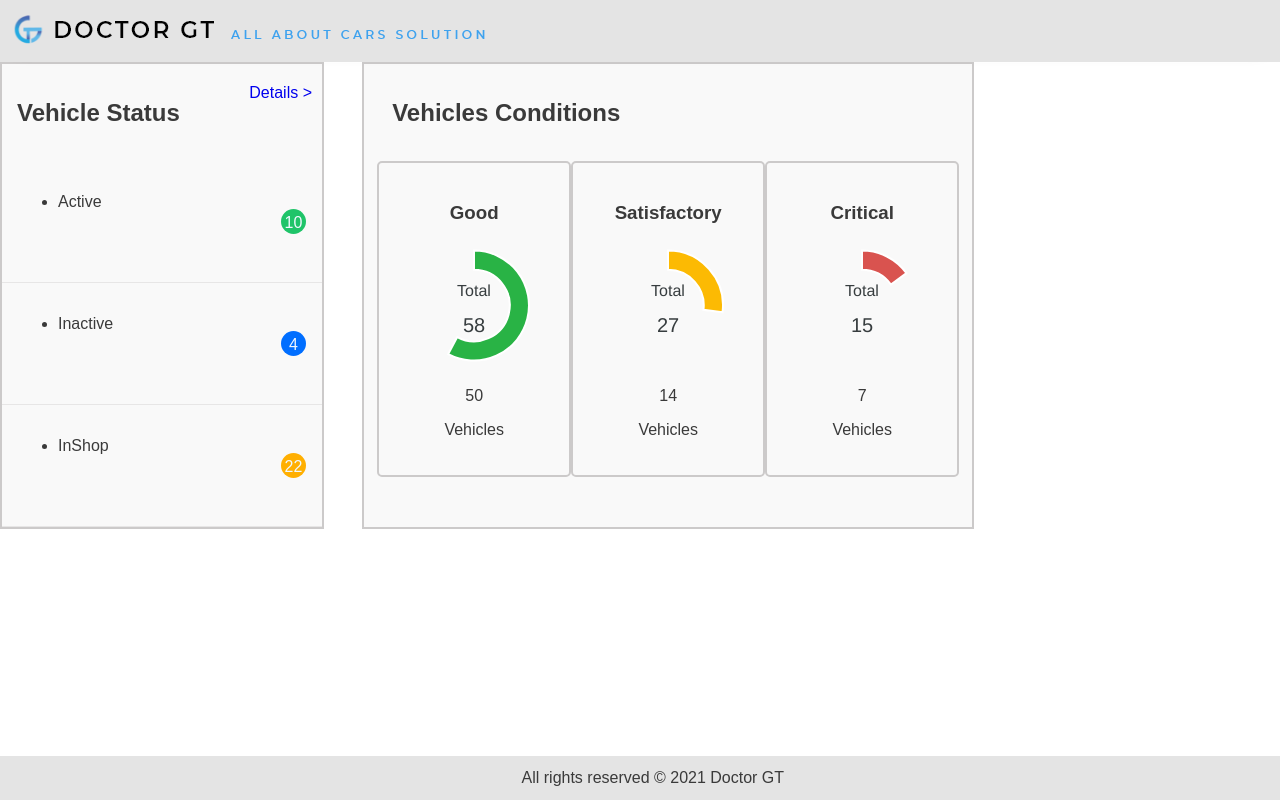
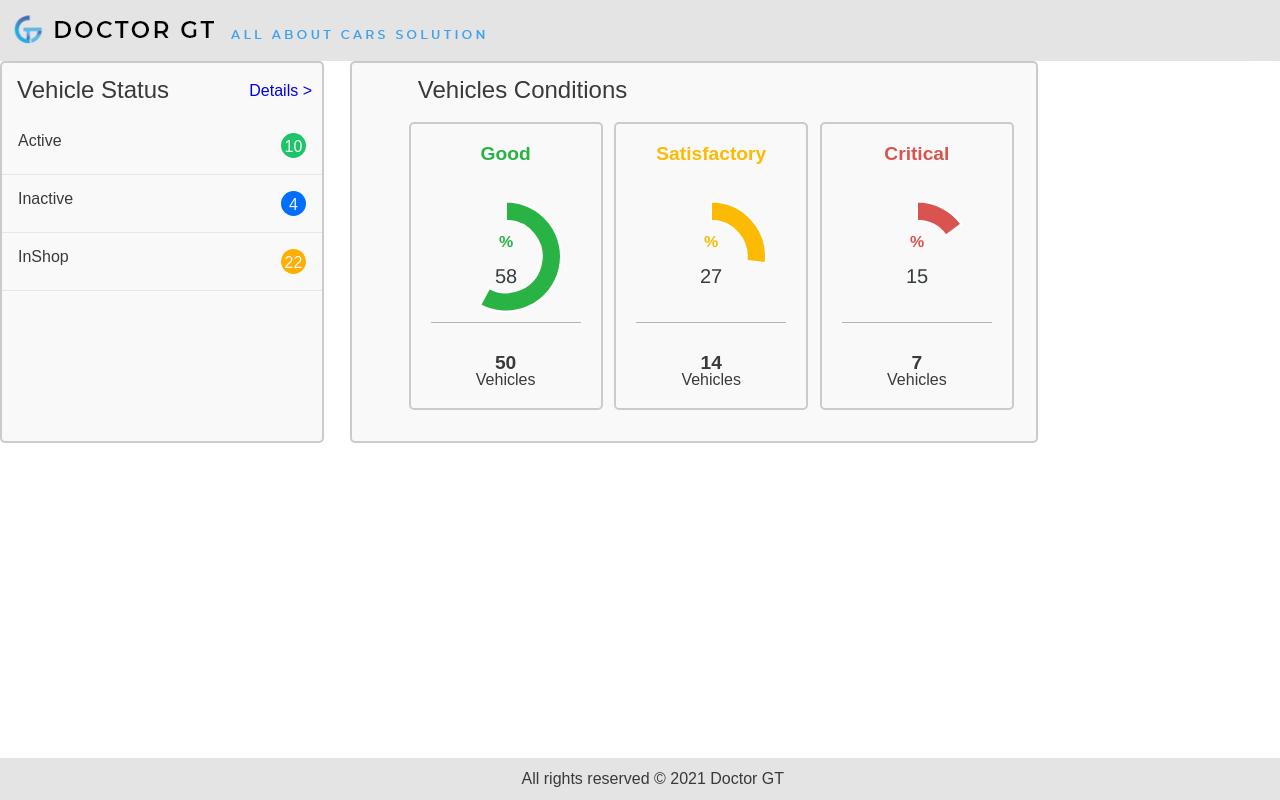
Before and after one commit to nooromari/doctor-front-dashboard, a React (Create React App) app: page / in a window 1280 px wide. Built offline with nearby package versions, Linux system fonts and the light colour scheme.

Commit message:
fix condition style

```diff
--- a/src/App.css
+++ b/src/App.css
@@ -1,48 +1,20 @@
+@import url(reset.css);
+
+/* base */
 .App {
  font-family: Arial, Helvetica, sans-serif;
  color: rgb(58, 58, 58)
 }
-/*
-.App-logo {
-  height: 40vmin;
-  pointer-events: none;
-}
 
-@media (prefers-reduced-motion: no-preference) {
-  .App-logo {
-    animation: App-logo-spin infinite 20s linear;
-  }
-}
-
-.App-header {
-  background-color: #cccfd1;
-  min-height: 100vh;
-  display: flex;
-  flex-direction: column;
-  align-items: center;
-  justify-content: center;
-  font-size: calc(10px + 2vmin);
-  color: white;
-}
-
-.App-link {
-  color: #61dafb;
-}
-
-@keyframes App-logo-spin {
-  from {
-    transform: rotate(0deg);
-  }
-  to {
-    transform: rotate(360deg);
-  }
-} */
-
-@import url(reset.css);
 
 main{
   display: flex;
   flex-wrap: wrap;
+}
+
+h2{
+  padding: 15px;
+  font-size: x-large;
 }
 
 .header{
@@ -63,11 +35,12 @@ main{
   text-align: center;
 }
 
+/* status design */
 .container1{
   border: solid 2px rgb(204, 202, 202);
   width: 25%;
   background-color: rgba(245, 245, 245, 0.548);
-
+  border-radius: 5px;
 }
 
 .v_stat{
@@ -77,11 +50,6 @@ main{
 
 .v_stat:hover{
   background-color: rgb(233, 235, 235);
-}
-
-h2{
-  padding: 15px;
-  font-size: x-large;
 }
 
 .head2{
@@ -119,16 +87,20 @@ h2{
   background-color: rgb(255, 175, 1);
 }
 
+
+/* condition design */
+
 .container2{
-
-  margin-left: 3%;
-  padding: 0 1%;
+ width: auto;
+  margin-left: 2%;
+  padding: 0 4% 2% 4%;
   border: solid 2px rgb(204, 202, 202);
   background-color: rgba(245, 245, 245, 0.548);
+  border-radius: 5px;
 }
 .all_cond{
   display: flex;
-  justify-content: space-between;
+  justify-content: space-around;
 
 }
 .cond_sec{
@@ -136,4 +108,29 @@ h2{
   border-radius: 5px;
   padding: 20px;
   text-align: center;
+  margin: 1%;
 }
+
+.row{
+  margin: 20% 0;
+  border-bottom: solid 1px rgb(180, 178, 178);
+}
+
+.cond_title, .v_nums{
+  font-size: larger;
+  font-weight: bold;
+}
+
+#Good{
+  color: #29b345;
+}
+
+#Critical{
+  color: #D9534F;
+}
+
+#Satisfactory{
+  color: #fcba03;
+}
+
+/* consumption design  */
--- a/src/components/Condition.js
+++ b/src/components/Condition.js
@@ -1,41 +1,17 @@
 import React from 'react';
 import DonutChar from './DonutChar';
 
-// import DonoutChart from 'simple-react-donut-chart'
-// import 'simple-react-donut-chart/src/style.css'
 
 export default function Condition(props) {
-    // const halfsize = (200 * 0.5);
-    // const radius = halfsize - (26 * 0.5);
-    // const circumference = 2 * Math.PI * radius;
-    // const strokeval = ((props.percent * circumference) / 100);
-    // const dashval = (strokeval + ' ' + circumference);
-
-    // const trackstyle = { strokeWidth: 26 };
-    // const indicatorstyle = { strokeWidth: 26, strokeDasharray: dashval }
-    // const rotateval = 'rotate(-90 ' + halfsize + ',' + halfsize + ')';
-
-
-
 
     return (
         <section className="cond_sec">
-            <h3>{props.condition}</h3>
+            <h3 className="cond_title" id={props.condition}>{props.condition}</h3>
             {/* chart */}
             <div>
                 <DonutChar condition={props.condition} percent={props.percent} />
             </div>
-
-            {/* <svg width= "200" height="200" className="donutchart">
-                <circle r={radius} cx={halfsize} cy={halfsize} transform={rotateval} style={trackstyle} className="donutchart-track" />
-                <circle r={radius} cx={halfsize} cy={halfsize} transform={rotateval} style={indicatorstyle} className="donutchart-indicator" />
-                <text className="donutchart-text" x={halfsize} y={halfsize} style={{ textAnchor: 'middle' }} >
-                    <tspan className="donutchart-text-val">{props.percent}</tspan>
-                    <tspan className="donutchart-text-percent">%</tspan>
-                    <tspan className="donutchart-text-label" x={halfsize} y={halfsize + 10}>{props.condition}</tspan>
-                </text>
-            </svg> */}
-            <p>{props.num}</p>
+            <p className="v_nums">{props.num}</p>
             <p>Vehicles</p>
         </section>
     )
--- a/src/components/DonutChar.js
+++ b/src/components/DonutChar.js
@@ -19,7 +19,7 @@ function DonutChar(props) {
             colors :[color],
         },
         series: [props.percent],
-        labels: ['Condition'],
+        labels: ['%'],
         chart: {
             type: 'donut'
         },
@@ -39,10 +39,6 @@ function DonutChar(props) {
                     background: 'transparent',
                     labels: {
                         show: true,
-                        total: {
-                            show: true,
-                        }
-
                     }
                 }
             }
```
